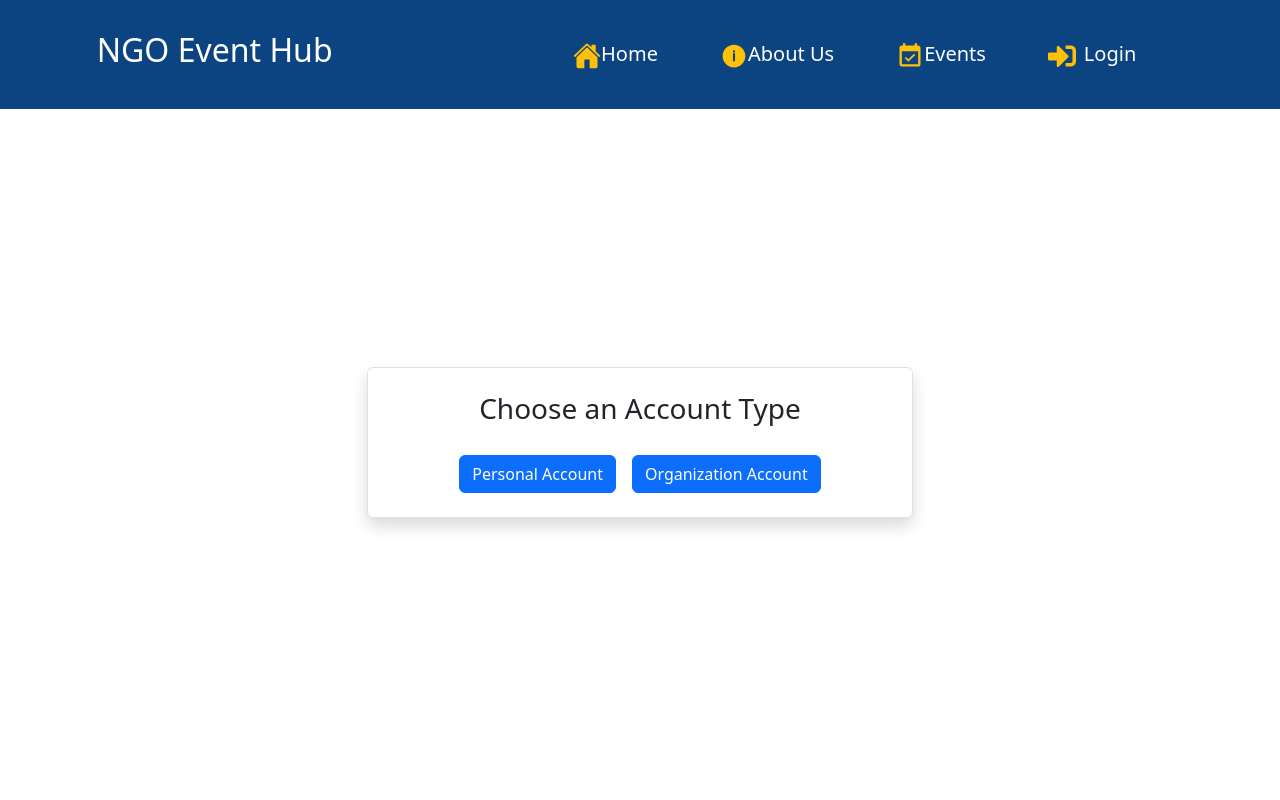
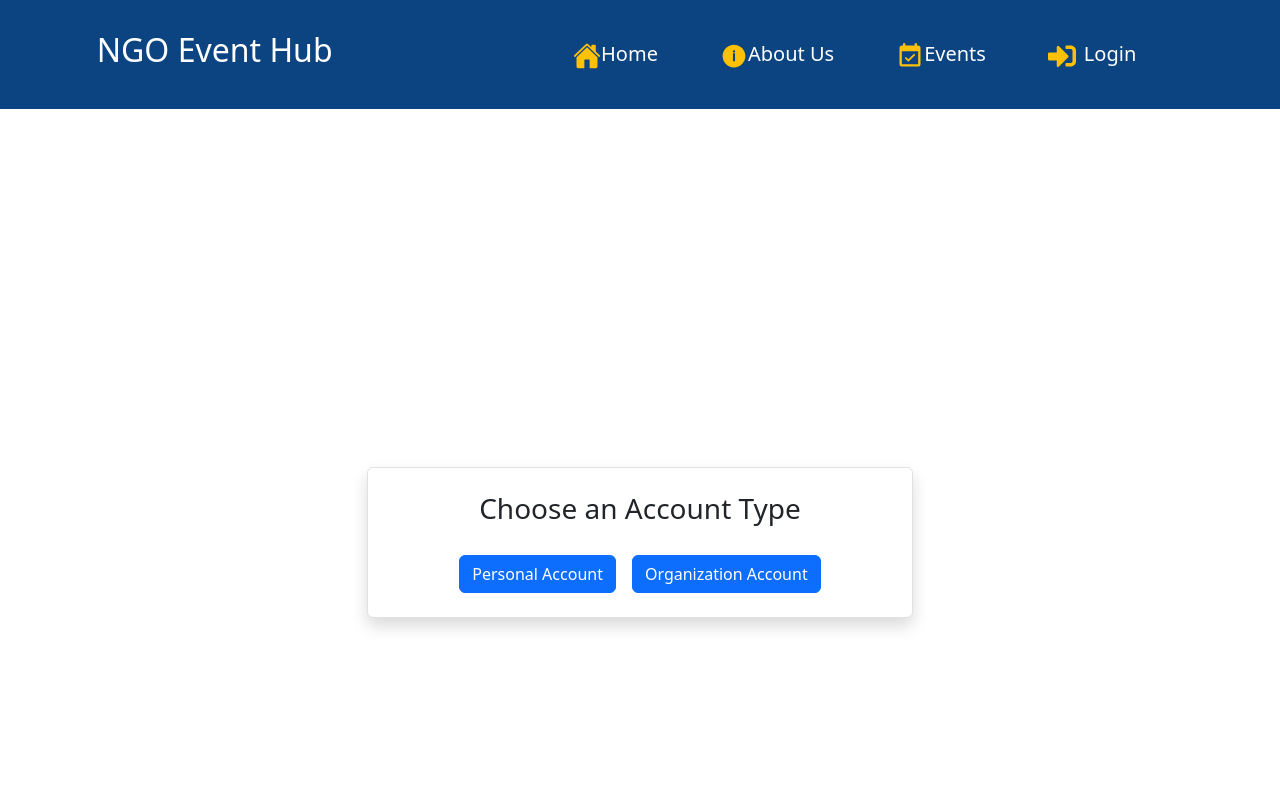
Before and after one commit to nikithapotluri/NGO-EVENT-HUB, a React (Vite) app in the folder Frontend/: page /register in a window 1280 px wide. Shown: the top 800 px of the page. Built offline with nearby package versions, Linux system fonts and the light colour scheme.

Commit message:
Register Overlap

```diff
--- a/Frontend/src/components/register/Register.css
+++ b/Frontend/src/components/register/Register.css
@@ -11,7 +11,6 @@ html, body {
     min-height: 100%;
     width: 100%;
 
-  margin-top: -100px;
 }
 /* General page styling */
 body {
--- a/Frontend/src/components/register/Register.jsx
+++ b/Frontend/src/components/register/Register.jsx
@@ -52,7 +52,7 @@ function Register() {
   return (
     <div className="register-container">
       <p className="display-5 text-center  registration-heading">
-        {type === "Personal" ? "User Registration" : type === "Professional" ? "Organization Registration" : ""}
+        {/*type === "Personal" ? "User Registration" : type === "Professional" ? "Organization Registration" : ""*/}
       </p>
 
 
```
